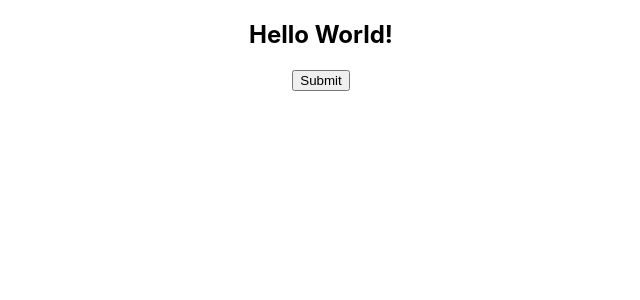
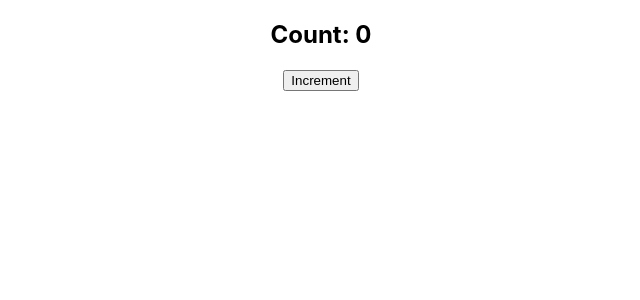
Before and after one commit to mistrymohini/ReactDemoProject, a React (Create React App) app: page / in a window 1280 px wide. Shown: the top 300 px of the page, without its empty margins (319-959 px from the left). Built offline with nearby package versions, Linux system fonts and the light colour scheme.

Commit message:
Created Counter Component to show incremented value using setState() on button click

```diff
--- a/src/App.js
+++ b/src/App.js
@@ -4,6 +4,7 @@ import './App.css';
 import Greet from './Component/Greet';
 import Welcome from './Component/Welcome';
 import Message from './Component/Message';
+import Counter from './Component/Counter';
 
 class App extends Component {
   render(){
@@ -15,8 +16,9 @@ class App extends Component {
         <Greet name="Dhyana"></Greet>
         <Greet name="Alpesh"></Greet>
         <Welcome name="Mohini"></Welcome>
-        <Welcome name="Dhyana"></Welcome> */}
-        <Message></Message>
+        <Welcome name="Dhyana"></Welcome>
+        <Message></Message>*/}
+        <Counter></Counter>
       </div>
     );
   }
--- /dev/null
+++ b/src/Component/Counter.js
@@ -0,0 +1,27 @@
+import React, { Component } from "react";
+
+class Message extends Component{
+    constructor()
+    {
+        super()
+        this.state={
+            count:0
+        }
+    }
+    increment()
+    {
+        this.setState({
+           count:this.state.count+1
+        })
+    }
+    render(){
+        return(
+            <div>
+                <h2> Count: {this.state.count}</h2>
+                <button onClick={() =>this.increment()}>Increment</button>
+            </div>
+        )
+    }
+}
+
+export default Message;
```
